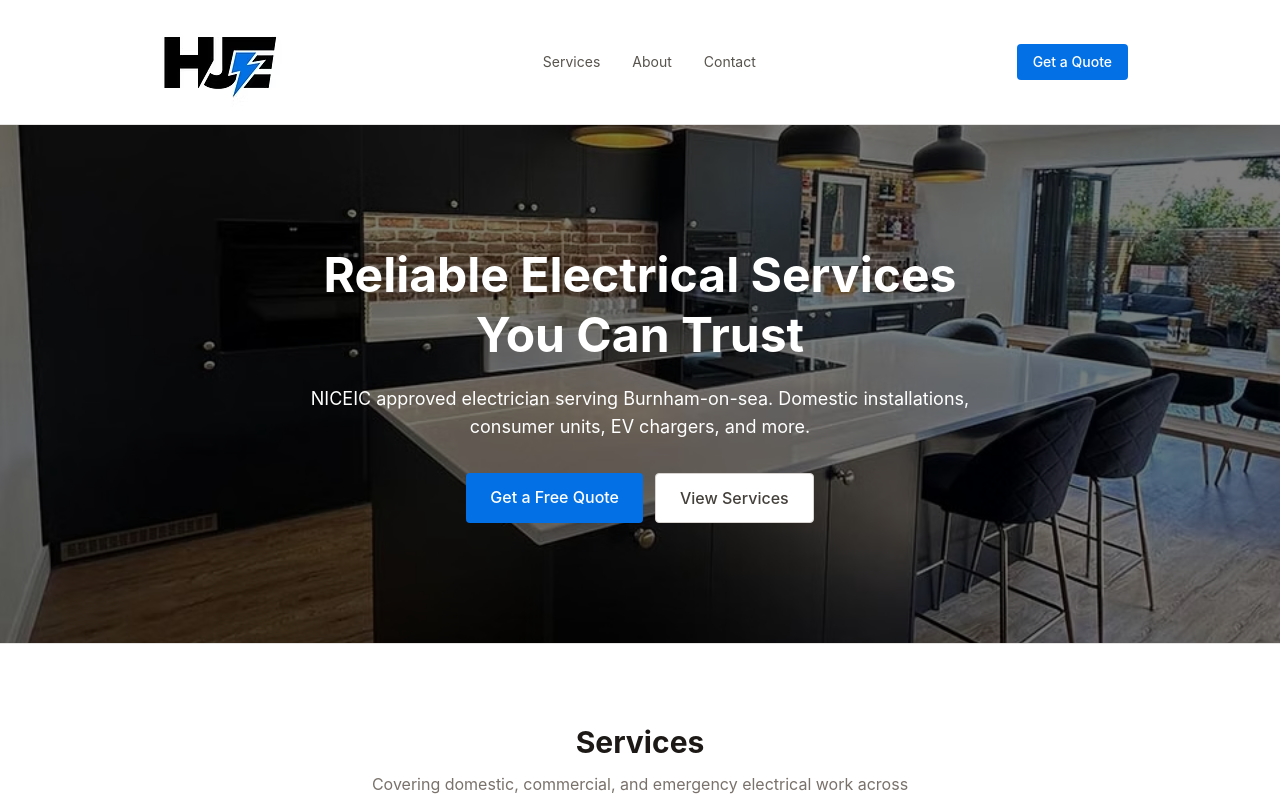
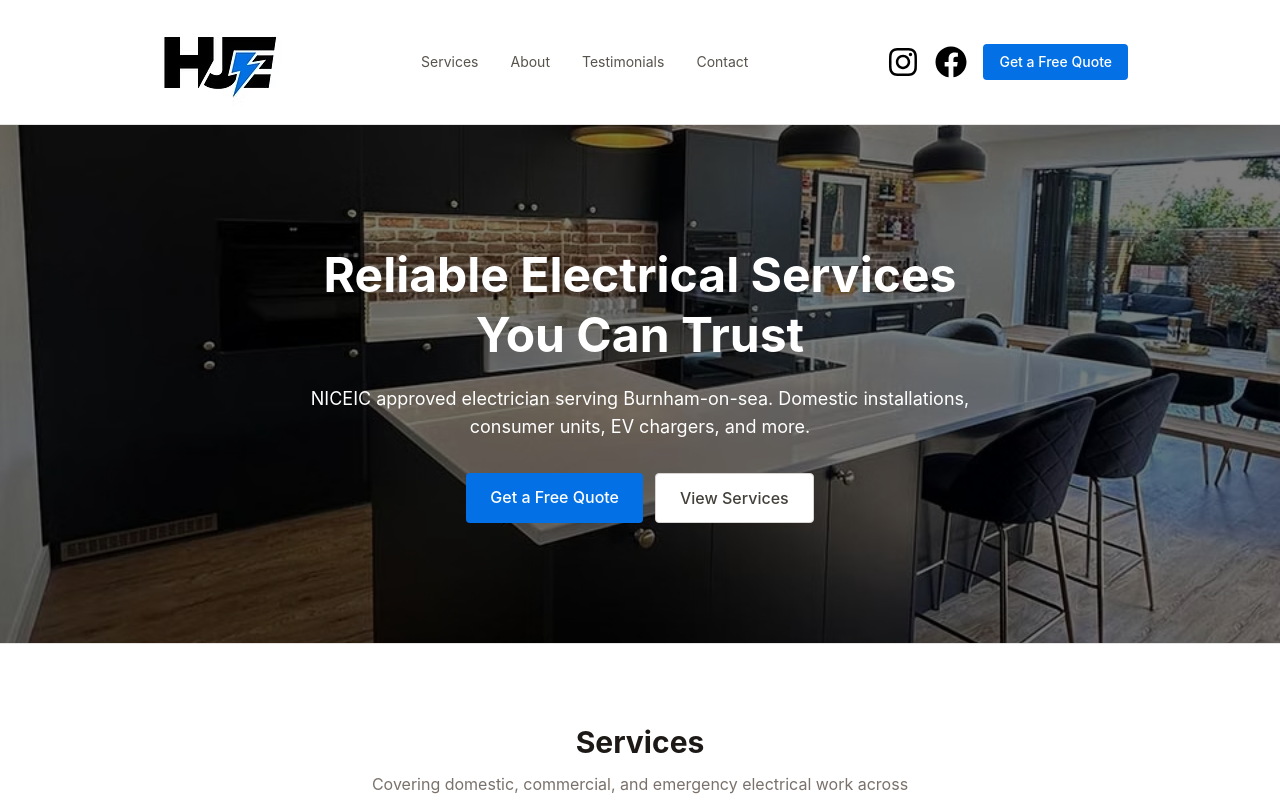
Before and after one commit to LanceSebastian/harrison-james-electrical-services, a React (Vite) app: page / in a window 1280 px wide. Shown: the top 800 px of the page. Built offline with nearby package versions, Linux system fonts and the light colour scheme.

Commit message:
feat: add icons

```diff
--- a/package.json
+++ b/package.json
@@ -11,7 +11,8 @@
   },
   "dependencies": {
     "react": "^19.2.4",
-    "react-dom": "^19.2.4"
+    "react-dom": "^19.2.4",
+    "react-icons": "^5.6.0"
   },
   "devDependencies": {
     "@eslint/js": "^9.39.4",
--- a/src/components/Navbar.jsx
+++ b/src/components/Navbar.jsx
@@ -1,3 +1,5 @@
+import { FaInstagram, FaFacebook } from 'react-icons/fa'
+
 function Navbar() {
   return (
     <header className="sticky top-0 z-50 bg-white border-b border-stone-200">
@@ -9,15 +11,30 @@ function Navbar() {
         <ul className="hidden md:flex items-center gap-8 text-sm text-stone-600">
           <li><a href="#services" className="hover:text-stone-900 transition-colors">Services</a></li>
           <li><a href="#about" className="hover:text-stone-900 transition-colors">About</a></li>
+          <li><a href="#testimonials" className="hover:text-stone-900 transition-colors">Testimonials</a></li>
           <li><a href="#contact" className="hover:text-stone-900 transition-colors">Contact</a></li>
         </ul>
 
-        <a
-          href="#contact"
-          className="text-sm bg-primary hover:bg-yellow-500 text-white font-medium px-4 py-2 rounded transition-colors"
-        >
-          Get a Quote
-        </a>
+        <div className='flex justify-center items-center gap-4'>
+            <a
+              href="/"
+              className="text-sm hover:text-yellow-500 text-black font-medium rounded transition-colors"
+            >
+                <FaInstagram className="w-8 h-8" />
+            </a>
+            <a
+              href="/"
+              className="text-sm hover:text-yellow-500 text-black font-medium rounded transition-colors"
+            >
+                <FaFacebook className="w-8 h-8" />
+            </a>
+            <a
+              href="#contact"
+              className="text-sm bg-primary hover:bg-yellow-500 text-white font-medium px-4 py-2 rounded transition-colors"
+            >
+              Get a Free Quote
+            </a>
+        </div>
       </nav>
     </header>
   )
```
Also changed, not shown: 1 other file (tests, documents, lock files or other folders).
